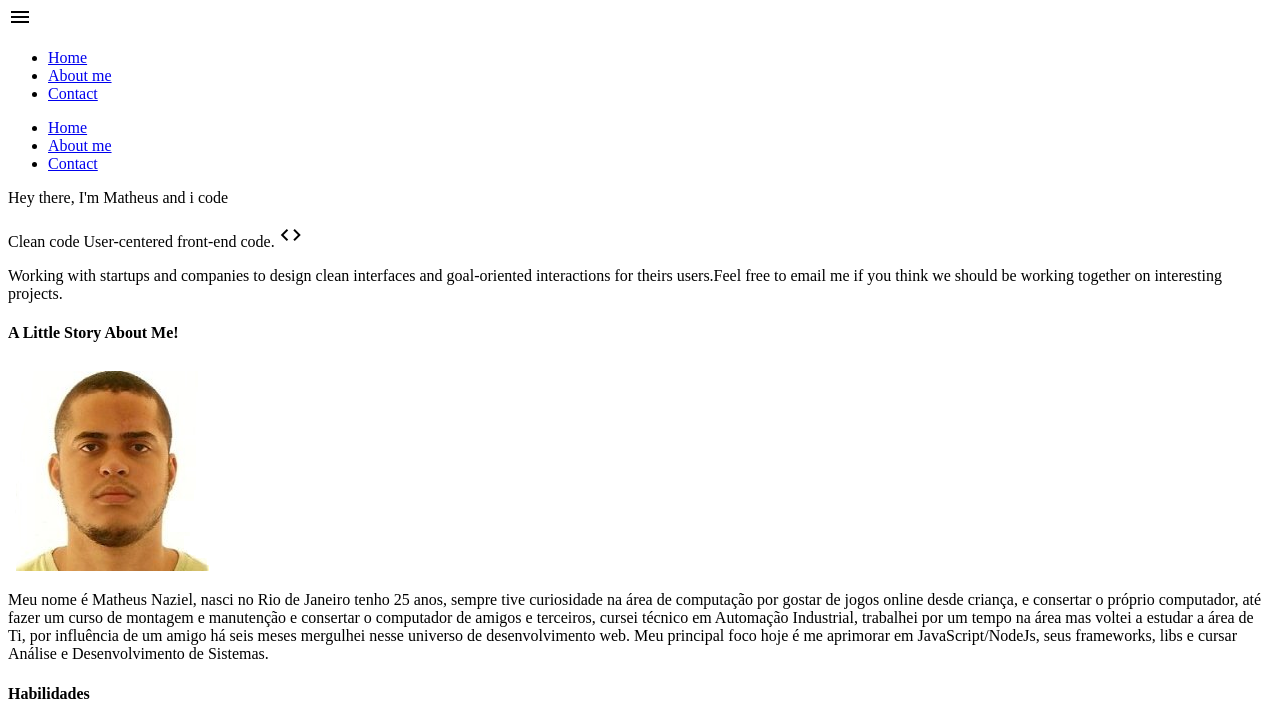
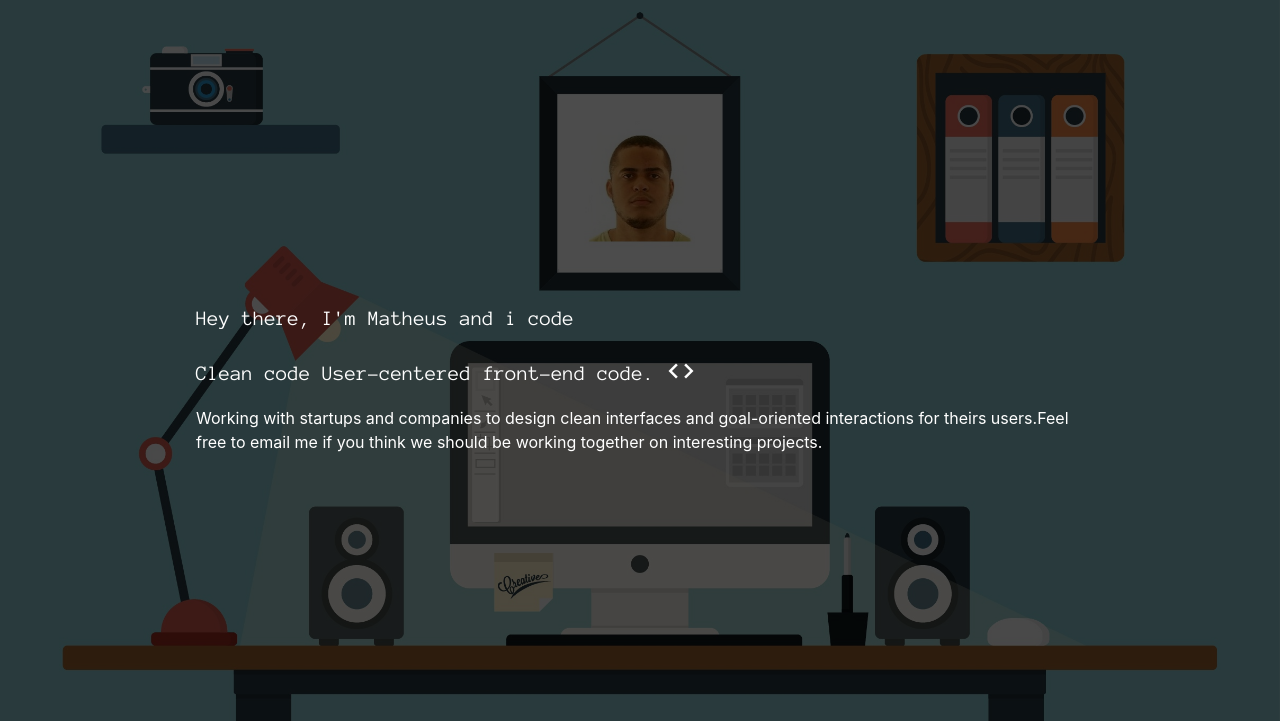
Before and after one commit to matheusnaziel/website, a website: page dist/index.html in a window 1280 px wide. Shown: the part 62-783 px from the top of the page. Drawn offline with Linux system fonts and the light colour scheme; the site is published under a folder, as on GitHub Pages, so addresses that start at the root find nothing; a web font is replaced by a local one.

Commit message:
Update index.html

```diff
--- a/dist/index.html
+++ b/dist/index.html
@@ -7,8 +7,8 @@
 	<meta charset="UTF-8">
 	<title>Matheus</title>
 
-	<link rel="stylesheet" href="/styles/bootstrap.min.css">
-	<link rel="stylesheet" href="/styles/index.css">
+	<link rel="stylesheet" href="./styles/bootstrap.min.css">
+	<link rel="stylesheet" href="./styles/index.css">
 	<link href="https://fonts.googleapis.com/css?family=Anonymous+Pro|Aladin|Fredericka+the+Great|Lily+Script+One" rel="stylesheet">
 	<link href="https://fonts.googleapis.com/icon?family=Material+Icons" rel="stylesheet">
 
```
